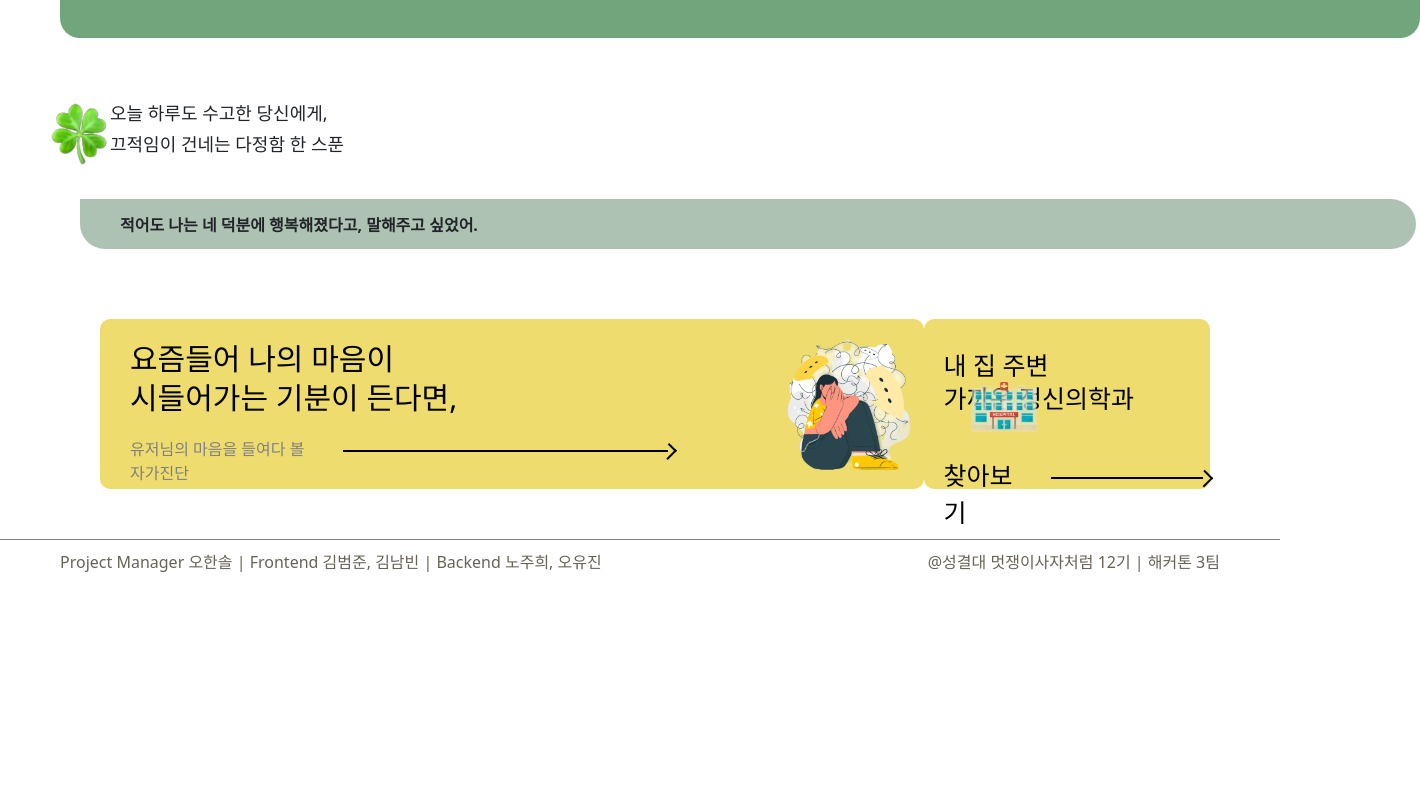
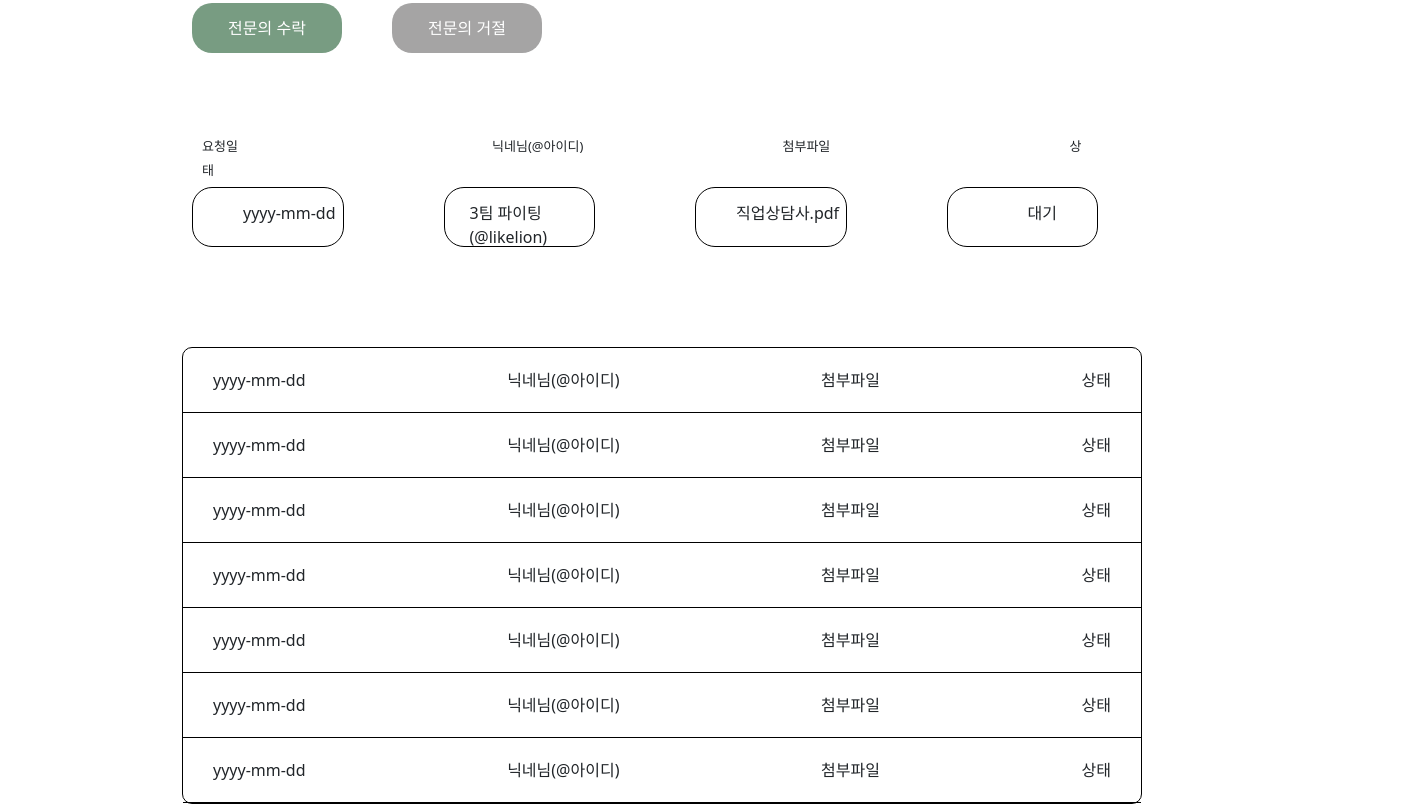
Before and after one commit to kimnambin/hackathon_team3_front, a React (Create React App) app: page / in a window 1280 px wide. Shown: the part 392-1198 px from the top of the page, 1420 px wide, since content can reach past the window. Before the commit the page ends 992 px from the top, so only its background shows below. Built offline with nearby package versions, Linux system fonts and the light colour scheme.

Commit message:
관리자 페이지 완성 및 페이지 이동시 상단으로 이동 코드 추가

```diff
--- a/src/App.js
+++ b/src/App.js
@@ -1,4 +1,5 @@
-import { BrowserRouter, Route, Routes } from 'react-router-dom';
+import React from 'react';
+import { Route, Routes } from 'react-router-dom';
 import 'bootstrap/dist/css/bootstrap.min.css';
 import './App.css';
 import Navbar from './components/Navbar';
@@ -27,24 +28,20 @@ import Manager from './pages/manager/Manager';
 function App() {
   return (
     <div className='App'>
-      <BrowserRouter>
       <Navbar />
 
       <Routes>
-          <Route path='/' element={<Main1/>}/>
-
-          {/*우울증 자가진단 */}
+        <Route path='/Manager' element={<Main1 />} />
+        {/* 우울증 자가진단 */}
         <Route path='/blue' element={<Blue />} />
         <Route path='/blue2' element={<Blue2 />} />
         <Route path='/blue3' element={<Blue3 />} />
         <Route path='/blue4' element={<Blue4 />} />
         <Route path='/blueResult' element={<BlueResult />} />
-
         {/* 스트레스 자가진단 */}
         <Route path='/StressTest' element={<StressTest />} />
         <Route path='/StressTest2' element={<StressTest2 />} />
         <Route path='/stressResult' element={<StressResult />} />
-
         {/* 불안 자가진단 */}
         <Route path='/anxiety' element={<Anxiety />} />
         <Route path='/anxiety2' element={<Anxiety2 />} />
@@ -52,13 +49,11 @@ function App() {
         <Route path='/anxiety4' element={<Anxiety4 />} />
         <Route path='/anxiety5' element={<Anxiety5 />} />
         <Route path='/AnxietyResult' element={<AnxietyResult />} />
-
         {/* 관리자 페이지 */}
-          <Route path='/Manager' element={<Manager />} />
+        <Route path='/' element={<Manager />} />
       </Routes>
 
       <Footer />
-      </BrowserRouter>
     </div>
   );
 }
--- /dev/null
+++ b/src/ScollTop.js
@@ -0,0 +1,12 @@
+import { useEffect } from "react";
+import { useLocation } from "react-router-dom";
+
+export default function ScrollTop() {
+  const { pathname } = useLocation();
+
+  useEffect(() => {
+    window.scrollTo(0, 0);
+  }, [pathname]);
+
+  return null;
+}
--- a/src/index.js
+++ b/src/index.js
@@ -3,11 +3,16 @@ import ReactDOM from 'react-dom/client';
 import './index.css';
 import App from './App';
 import reportWebVitals from './reportWebVitals';
+import { BrowserRouter } from 'react-router-dom';
+import ScrollTop from './ScollTop'; // 올바른 경로로 import
 
 const root = ReactDOM.createRoot(document.getElementById('root'));
 root.render(
   <React.StrictMode>
-    <App />
+    <BrowserRouter>
+      <ScrollTop />
+      <App />
+    </BrowserRouter>
   </React.StrictMode>
 );
 
--- a/src/pages/manager/Manager.js
+++ b/src/pages/manager/Manager.js
@@ -1,10 +1,75 @@
 import React from 'react'
 import { Container } from 'react-bootstrap'
+import styles from './Manager.module.css'
 
 const Manager = () => {
   return (
     <Container>
+      <div className={styles.pageText}>
+        <p>관리자 페이지</p>
+      </div>
 
+      <div className={styles.acceptButtonBox}>
+        <button className={styles.acceptButton1}>전문의 수락</button>
+        <button className={styles.acceptButton2}>전문의 거절</button>
+      </div>
+
+      <div className={styles.requestSection1}>
+        <p className={styles.situationText}>
+            <span>요청일</span> <span>닉네님(@아이디)</span> <span style={{marginLeft:-55}}>첨부파일</span> <span style={{marginLeft: -15}}>상태</span>
+        </p>
+        <div className={styles.requestSection2}>
+            <div className={styles.requestBox} style={{marginLeft: 10}}><div style={{marginLeft: 50, marginTop:13}}>yyyy-mm-dd</div></div>
+            <div className={styles.requestBox}><div style={{marginLeft: 25 , marginTop:13}}>3팀 파이팅(@likelion)</div></div>
+            <div className={styles.requestBox}><div style={{marginLeft: 40 , marginTop:13}}>직업상담사.pdf</div></div>
+            <div className={styles.requestBox}><div style={{marginLeft: 80 , marginTop:13}}>대기</div></div>
+        </div>
+      </div>
+
+      <div className={styles.stateBox}>
+        <div className={styles.stateText}>
+            <div>yyyy-mm-dd</div>
+            <div>닉네님(@아이디)</div>
+            <div>첨부파일</div>
+            <div>상태</div>
+        </div>
+        <div className={styles.stateText}>
+            <div>yyyy-mm-dd</div>
+            <div>닉네님(@아이디)</div>
+            <div>첨부파일</div>
+            <div>상태</div>
+        </div>
+        <div className={styles.stateText}>
+            <div>yyyy-mm-dd</div>
+            <div>닉네님(@아이디)</div>
+            <div>첨부파일</div>
+            <div>상태</div>
+        </div>
+        <div className={styles.stateText}>
+            <div>yyyy-mm-dd</div>
+            <div>닉네님(@아이디)</div>
+            <div>첨부파일</div>
+            <div>상태</div>
+        </div>
+        <div className={styles.stateText}>
+            <div>yyyy-mm-dd</div>
+            <div>닉네님(@아이디)</div>
+            <div>첨부파일</div>
+            <div>상태</div>
+        </div>
+        <div className={styles.stateText}>
+            <div>yyyy-mm-dd</div>
+            <div>닉네님(@아이디)</div>
+            <div>첨부파일</div>
+            <div>상태</div>
+        </div>
+        <div className={styles.stateText}>
+            <div>yyyy-mm-dd</div>
+            <div>닉네님(@아이디)</div>
+            <div>첨부파일</div>
+            <div>상태</div>
+        </div>
+      </div>
     </Container>
   )
 }
--- a/src/pages/manager/Manager.module.css
+++ b/src/pages/manager/Manager.module.css
@@ -0,0 +1,80 @@
+.pageText{
+    text-align: center;
+    font-size: 30px;
+    font-weight: bolder;
+    color: black;
+    margin-top: 250px;
+}
+
+.acceptButtonBox{
+    display: flex;
+    justify-content: start;
+    margin-top: 100px;
+    margin-left: 110px;
+}
+
+.acceptButton1{
+    border-radius: 20px;
+    background-color: rgb(120, 156, 130);
+    width: 150px;
+    height: 50px;
+    border: none;
+    color: white;
+    margin-right: 50px;
+}
+
+.acceptButton2{
+    border-radius: 20px;
+    width: 150px;
+    height: 50px;
+    border: none;
+    background-color: rgb(165, 164, 164);
+    color: white;
+}
+
+.requestSection1{
+    margin-top: 80px;
+    margin-left: 100px;
+}
+
+.requestSection1 p{
+    margin-left: 20px;
+}
+
+.situationText span{
+    margin-right: 250px;
+    font-size: 13px;
+}
+
+.requestSection2{
+    display: flex;
+    justify-content: start;
+}
+
+.requestBox{
+    box-sizing: border-box;
+    width: 200px;
+    height: 60px;
+    background-color: white;
+    border-radius: 20px;
+    border:solid 1px black;
+    margin-right: 100px;
+    margin-top: -10px;
+}
+
+.stateBox{
+    box-sizing: border-box;
+    width: 120vh;
+    height: auto;
+    border: solid 1px black;
+    border-radius: 10px;
+    margin-left: 100px;
+    margin-top: 100px;
+}
+
+.stateText{
+    display: flex;
+    justify-content: space-between;
+    border-bottom: solid 1px black;
+    padding: 20px 30px;
+}
```
Also changed, not shown: src/setupTests.js (deleted, +0 -5 lines), public/manifest.json (deleted), public/robots.txt (deleted), 1 other file (tests, documents, lock files or other folders). Lines whose indentation alone changed are shown as unchanged.
